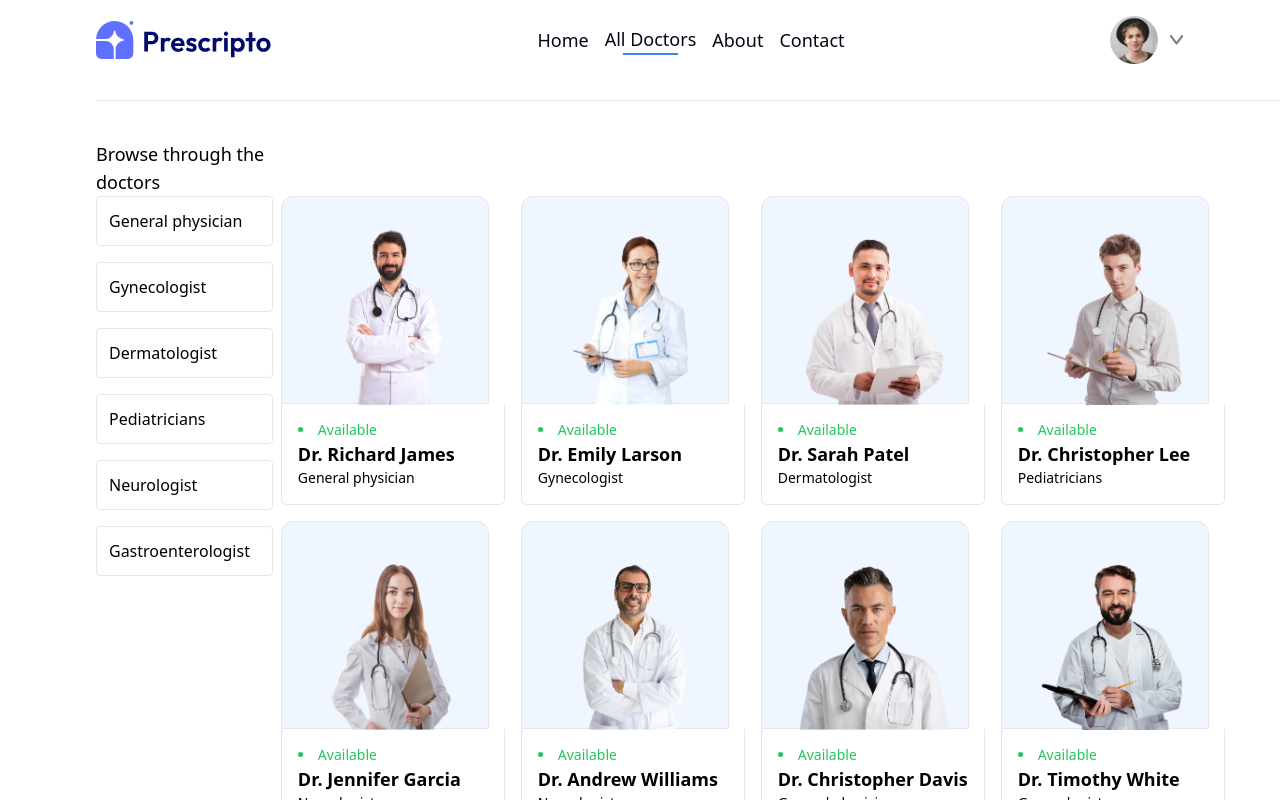
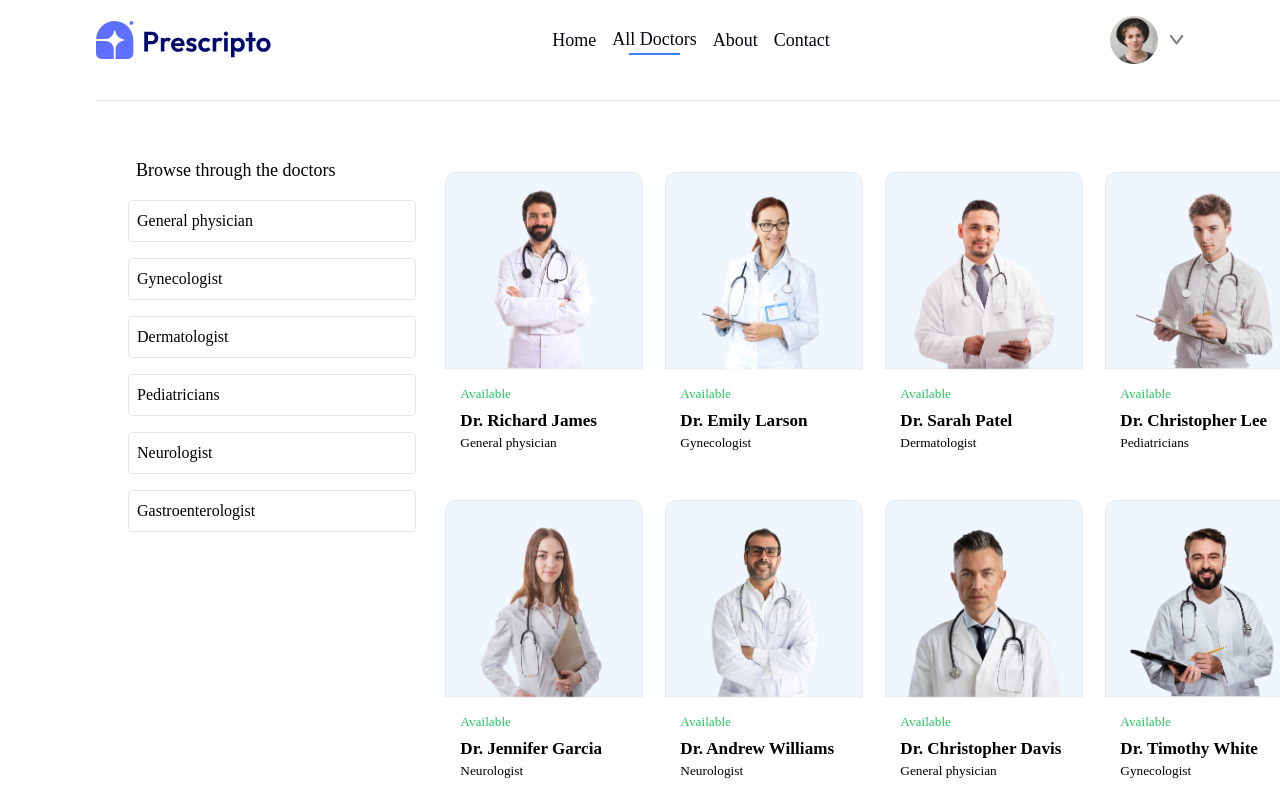
Before and after one commit to AnwarAndargie/hospital-management, a React (Vite) app in the folder front-end/: page /doctors in a window 1280 px wide. Shown: the top 800 px of the page. Built offline with nearby package versions, Linux system fonts and the light colour scheme.

Commit message:
refactor all the doctors page

```diff
--- a/front-end/src/App.jsx
+++ b/front-end/src/App.jsx
@@ -18,9 +18,9 @@ function App() {
       <Routes>
         <Route path="/" element={<Home />} />
         <Route path="/about" element={<About />} />
-        <Route path="/appointment" element={<Appointment />} />
+        <Route path="/appointment/:docId" element={<Appointment />} />
         <Route path="/doctors" element={<Doctors />}>
-          <Route path="/doctors:docId" />
+          <Route path="/doctors/:speciality" />
         </Route>
         <Route path="/login" element={<Login />} />
         <Route path="/signup" element={<SignUp />} />
--- a/front-end/src/components/AllDoctors.jsx
+++ b/front-end/src/components/AllDoctors.jsx
@@ -1,34 +1,76 @@
-import React from "react";
+import React, { useEffect, useState } from "react";
 import { doctors } from "../../public/assets/assets_frontend/assets";
-import { Link } from "react-router-dom";
+import { specialityData } from "../../public/assets/assets_frontend/assets";
+import { Link, useNavigate, useParams } from "react-router-dom";
 
 function AllDoctors() {
+  const { speciality } = useParams();
+  const [filteredDocs, setFilteredDocs] = useState([]);
+  const navigate = useNavigate();
+
+  useEffect(() => {
+    if (speciality) {
+      setFilteredDocs(
+        doctors.filter((doctor) => doctor.speciality === speciality)
+      );
+    } else {
+      setFilteredDocs(doctors);
+    }
+  }, [speciality]);
+
   return (
-    <section className="flex flex-col xl:w-full ml-6 mr-6 mt-4 xl:ml-0 xl:mt-12 xl:mr-12  items-center">
-      <div className="flex flex-col items-center">
+    <section className="flex flex-col xl:w-full m-6 mt-4 xl:mr-4 items-center">
+      <div className="flex flex-col md:flex md:flex-row md:gap-2 md:w-full">
+        <div className="ml-6 mt-2 md:ml-24 md:mt-6">
+          <p className="text-lg ml-4">Browse through the doctors</p>
+          <div className="grid grid-cols-2 gap-4 p-4 items-center md:pl-2 md:flex md:flex-col md:gap-y-4">
+            {specialityData.map((spec) => (
+              <div
+                key={spec.speciality}
+                onClick={() => {
+                  speciality === `${spec.speciality}`
+                    ? navigate("/doctors")
+                    : navigate(`/doctors/${spec.speciality}`);
+                }}
+                className={`border rounded items-center md:p-2 cursor-pointer transition-all w-72 ${
+                  speciality === spec.speciality
+                    ? `bg-indigo-200 text-black`
+                    : ``
+                }`}
+              >
+                {spec.speciality}
+              </div>
+            ))}
+          </div>
+        </div>
+
+        <div className="flex flex-col items-center w-full">
           <div className="grid grid-cols-1 md:grid-cols-2 lg:grid-cols-3 xl:grid-cols-4 gap-2 xl:gap-4 mt-4 xl:mt-8">
-          {doctors.map((doctor) => (
+            {filteredDocs.map((doctor) => (
               <Link to={`/doctors/${doctor.id}`} key={doctor.id}>
-              <div className="flex flex-col w-72 h-72 md:w-52 md:h-52 border rounded-t-xl md:p-4 bg-blue-50 transition-shadow">
+                <div className="transform transition duration-300 scale-95 hover:opacity-100 hover:scale-100">
+                  <div className="flex flex-col w-72 h-72 md:w-52 md:h-52 border rounded-t-xl bg-blue-50 transition-shadow hover:shadow-lg">
                     <img
-                  className="w-64 h-72 md:max-w-48 md:max-h-60 object-cover rounded-t-xl mb-2"
+                      className="w-64 h-72 md:w-full md:h-60 object-cover rounded-t-xl mb-2"
                       src={doctor.image}
                       alt={`${doctor.name} profile`}
                     />
                   </div>
-              <div className="bg-white p-4 border-x border-y border-b border-t-0 rounded-b-md">
-                <p className="text-green-500 text-lg md:text-sm ">
-                  <li className="m-0">Available</li>
+                  <div className="bg-white p-4 border-t-0 rounded-b-md">
+                    <p className="text-green-500 text-lg md:text-sm mb-1">
+                      Available
                     </p>
                     <p className="text-xl md:text-lg font-semibold">
                       {doctor.name}
                     </p>
-                <p className=" text-lg md:text-sm font-light">
+                    <p className="text-lg md:text-sm font-light">
                       {doctor.speciality}
                     </p>
                   </div>
+                </div>
               </Link>
             ))}
+          </div>
         </div>
       </div>
     </section>
--- a/front-end/src/components/BySpeciality.jsx
+++ b/front-end/src/components/BySpeciality.jsx
@@ -3,10 +3,11 @@ import {
   assets,
   specialityData,
 } from "../../public/assets/assets_frontend/assets";
-import { div } from "three/webgpu";
-import { Link } from "react-router-dom";
+
+import { useNavigate } from "react-router-dom";
 
 function BySpeciality() {
+  const navigate = useNavigate();
   return (
     <section id="speciality" className="mt-2 ml-6 md:mt-4 mr-6 xl:mt-12">
       <div className="flex flex-col items-center gap-y-2 xl:gap-y-6">
@@ -20,8 +21,13 @@ function BySpeciality() {
         <div className="grid grid-cols-3  md:flex md:flex-row md:gap-x-6 justify-between items-center xl:mt-8">
           {specialityData.map((item) => {
             return (
-              <Link to={`/doctors/${item.speciality}`}>
-                <div className="flex flex-col gap-y-2 lg:gap-y-3 xl:gap-y-4 items-center transform transition duration-300 scale-95 hover:opacity-100 hover:scale-100">
+              <div
+                onClick={() => {
+                  navigate(`/doctors/${item.speciality}`);
+                  scrollTo(0, 0);
+                }}
+                className="flex flex-col gap-y-2 lg:gap-y-3 xl:gap-y-4 items-center transform transition duration-300 scale-95 hover:opacity-100 hover:scale-100 cursor-pointer"
+              >
                 <img
                   className="w-14 h-14 lg:w-20 lg:h-20 xl:w-28 xl:h-28 rounded-full"
                   src={item.image}
@@ -31,7 +37,6 @@ function BySpeciality() {
                   {item.speciality}
                 </p>
               </div>
-              </Link>
             );
           })}
         </div>
--- a/front-end/src/components/FilterDoctors.jsx
+++ /dev/null
@@ -1,21 +0,0 @@
-import React from "react";
-import { specialityData } from "../../public/assets/assets_frontend/assets";
-
-function FilterDoctors() {
-  return (
-    <section className="ml-24 mt-6">
-      <p className="text-lg">Browse through the doctors</p>
-      <div className="flex flex-col gap-y-4  ">
-        {specialityData.map((spec) => {
-          return (
-            <div className="border rounded items-center p-3 active:bg-zinc-500 cursor-pointer transition-all">
-              {spec.speciality}
-            </div>
-          );
-        })}
-      </div>
-    </section>
-  );
-}
-
-export default FilterDoctors;
--- a/front-end/src/components/Footer.jsx
+++ b/front-end/src/components/Footer.jsx
@@ -3,8 +3,8 @@ import { assets } from "../../public/assets/assets_frontend/assets";
 
 function Footer() {
   return (
-    <footer className="ml-24 mt-24 mr-24">
-      <div className="flex flex-col sm:grid grid-cols-[3fr_1fr_1fr] gap-14  text-sm">
+    <footer className="ml-24 mt-24 mr-24 relative">
+      <div className="flex flex-col sm:grid grid-cols-[3fr_1fr_1fr] gap-14  text-sm  ">
         <div className="flex flex-col gap-4 ">
           <img className=" w-1/3" src={assets.logo} alt="prescripto logo" />
           <p>
--- a/front-end/src/index.css
+++ b/front-end/src/index.css
@@ -1,7 +1,11 @@
 @tailwind base;
 @tailwind components;
 @tailwind utilities;
+@import url("https://fonts.googleapis.com/css2?family=Outfit:wght@100..900&family=Playfair+Display:ital,wght@0,400..900;1,400..900&family=Roboto:ital,wght@0,100;0,300;0,400;0,500;0,700;0,900;1,100;1,300;1,400;1,500;1,700;1,900&display=swap");
 
+* {
+  font-family: "outfit";
+}
 .active hr {
   @apply block;
 }
--- a/front-end/src/pages/Doctors.jsx
+++ b/front-end/src/pages/Doctors.jsx
@@ -1,12 +1,9 @@
 import React from "react";
-
-import FilterDoctors from "../components/FilterDoctors";
 import AllDoctors from "../components/AllDoctors";
 
 const Doctors = () => {
   return (
-    <div className="flex flex-row">
-      <FilterDoctors />
+    <div className="">
       <AllDoctors />
     </div>
   );
```
Lines whose indentation alone changed are shown as unchanged.
